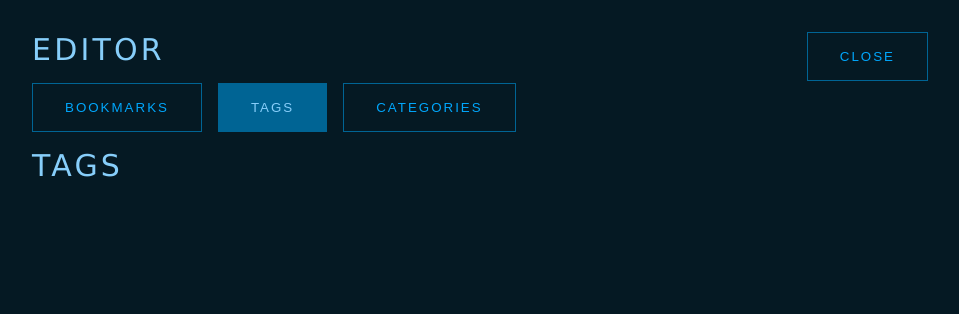
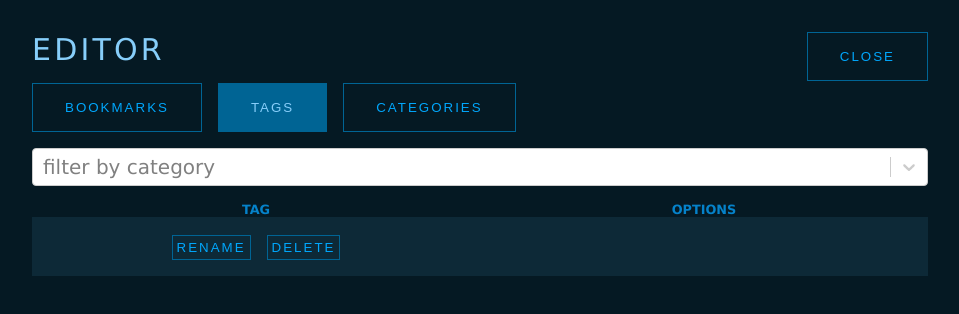
Before and after one commit to mistyb01/web-collector, a React (Create React App) app: page /edit in a window 1280 px wide. Both pictures are taken after a click on the button "TAGS". Shown: the top 314 px of the page, without its empty margins (160-1119 px from the left). Built offline with nearby package versions, Linux system fonts and the light colour scheme.

Commit message:
tag editor functional

```diff
--- a/src/edit-mode/CategoryRow.tsx
+++ b/src/edit-mode/CategoryRow.tsx
@@ -1,7 +1,7 @@
 import React, {useState}  from 'react';
 
 interface Props {
-  category: string,
+  name: string,
   handleRenameCategory: Function,
   handleDeleteCategory: Function
 }
@@ -9,7 +9,7 @@ interface Props {
 export const CategoryRow: React.FC<Props> = (props) => {
 
     const [showEditFields, setShowEditFields] = useState(false);
-    const [newName, setName] = useState(props.category);
+    const [newName, setName] = useState(props.name);
     const [showWarning, setShowWarning] = useState(false);
 
   return (
@@ -19,13 +19,13 @@ export const CategoryRow: React.FC<Props> = (props) => {
         <>
         <input type="text" onChange={(e) => setName(e.target.value)} className="editing-input" value={newName}/>
         <div className="editor-options horizontal-space">
-            <button onClick={()=>{props.handleRenameCategory(props.category, newName); setShowEditFields(false)}} className="editor-options__button">submit</button>
+            <button onClick={()=>{props.handleRenameCategory(props.name, newName); setShowEditFields(false)}} className="editor-options__button">submit</button>
             <button onClick={()=>setShowEditFields(false)} className="editor-options__button">close</button>
         </div>
         </>
         :
         <>
-        {props.category}
+        {props.name}
         <div className="editor-options horizontal-space">
             <button onClick={()=>setShowEditFields(true)} className="editor-options__button">rename</button>
             <button onClick={()=>setShowWarning(!showWarning)} className="editor-options__button">
@@ -38,7 +38,7 @@ export const CategoryRow: React.FC<Props> = (props) => {
         <div className="editor-list-warning horizontal-space">
             <span>Deleting this category will also delete all associated bookmarks.</span>
             <button
-                onClick={()=>props.handleDeleteCategory(props.category)}
+                onClick={()=>props.handleDeleteCategory(props.name)}
                 className="editor-options__button">
                 Proceed
             </button>
--- a/src/edit-mode/EditCategories.tsx
+++ b/src/edit-mode/EditCategories.tsx
@@ -39,7 +39,7 @@ export const EditCategories: React.FC<Props> = (props) => {
           </li>
           {props.categoryList.map((category) =>
             <CategoryRow
-              category={category}
+              name={category}
               handleRenameCategory={handleRenameCategory}
               handleDeleteCategory={handleDeleteCategory}/>
           )}
--- a/src/edit-mode/EditMode.tsx
+++ b/src/edit-mode/EditMode.tsx
@@ -13,6 +13,7 @@ interface Props {
 export const EditMode: React.FC<Props> = (props) => {
     const [mode, setMode] = useState('bookmarks');
     const categoryList = Array.from(new Set(props.bookmarkData.map(bookmark => bookmark.category)));
+    const tagList = Array.from(new Set(props.bookmarkData.map(bookmark => bookmark.tag)));
 
     return (
         <div className="page-container vertical-space">
@@ -26,7 +27,7 @@ export const EditMode: React.FC<Props> = (props) => {
                 <button className={`${mode === 'categories' ? 'button--selected' : ''}`} onClick={() => setMode('categories')}>Categories</button>
             </ul>
             {mode === 'bookmarks' ? <EditBookmarks updateBookmarkData={props.updateBookmarkData} bookmarkData={props.bookmarkData} categoryList={categoryList}/> :
-            mode === 'tags' ? <EditTags/> :
+            mode === 'tags' ? <EditTags updateBookmarkData={props.updateBookmarkData} bookmarkData={props.bookmarkData} tagList={tagList} categoryList={categoryList}/> :
             mode === 'categories' ? <EditCategories updateBookmarkData={props.updateBookmarkData} bookmarkData={props.bookmarkData} categoryList={categoryList}/> : <></>}
         </div>
   );
--- a/src/edit-mode/EditTags.tsx
+++ b/src/edit-mode/EditTags.tsx
@@ -1,16 +1,70 @@
 import React, {useState}  from 'react';
-import EditBookmarks from './EditBookmarks';
+import { BookmarkType } from '../@types/app';
+import CategoryRow from './CategoryRow';
+import Select from 'react-select';
+
 
 interface Props {
+  bookmarkData: BookmarkType[],
+  categoryList: string[],
+  tagList: string[],
+  updateBookmarkData: Function
 }
 
 export const EditTags: React.FC<Props> = (props) => {
 
+  const [selectedCategory, setSelectedCategory] = useState('all');
+
+  let tagData = props.bookmarkData.map(item => ({tag: item.tag, category: item.category}))
+  let tagList = props.tagList;
+
+  if (selectedCategory !== 'all') {
+      tagData = tagData.filter(item => item.category === selectedCategory);
+      tagList = Array.from(new Set(
+        tagData.map(item=>item.category)
+      ))
+  }
+
+  function handleRenameTag(oldTagName:string, newTagName:string) {
+    for (let i = 0; i < props.bookmarkData.length; i++) {
+      if (props.bookmarkData[i].tag == oldTagName) {
+        props.bookmarkData[i].tag = newTagName;
+      }
+      props.updateBookmarkData(props.bookmarkData);
+    }
+  }
+
+  function handleDeleteTag(tagName:string) {
+    for (let i = 0; i < props.bookmarkData.length; i++) {
+      if (props.bookmarkData[i].tag == tagName) {
+        props.bookmarkData.splice(i,1);
+      }
+      props.updateBookmarkData(props.bookmarkData);
+    }
+  }
+
 
   return (
 
-    <div className="edit-mode-container">
-        <h2>tags</h2>
+    <div className="edit-mode-container vertical-space">
+        <Select
+            options={
+                props.categoryList.map(category => ({label: category, value: category}))}
+            onChange={(opt) => setSelectedCategory(opt!.value)}
+            placeholder={'filter by category'}
+        />
+        <ul className="editor-list editor-list--category">
+          <li className="editor-list__heading">
+                  <span>tag</span>
+                  <span>options</span>
+          </li>
+          {tagList.map((item) =>
+            <CategoryRow
+              name={item}
+              handleRenameCategory={handleRenameTag}
+              handleDeleteCategory={handleDeleteTag}/>
+          )}
+        </ul>
 
     </div>
   );
```
